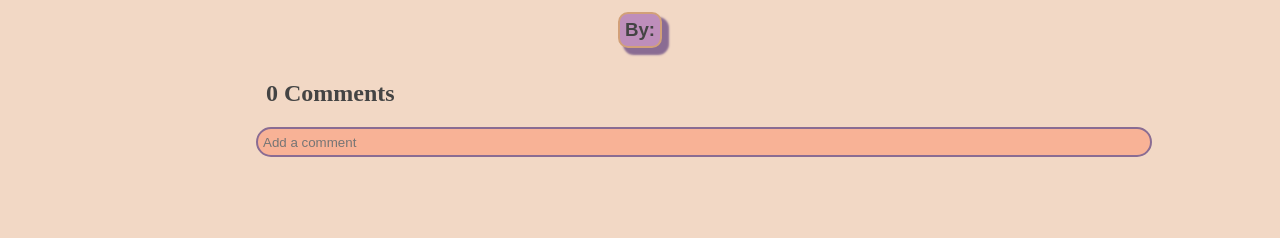
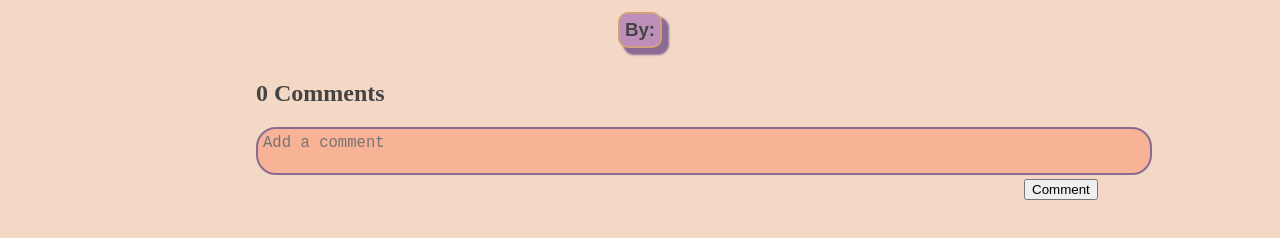
Before and after one commit to Oia20/monthly-canvas, a React (Vite) app in the folder client/monthlyCanvas/: page / in a window 1280 px wide. Shown: the part 262-500 px from the top of the page. Built offline with nearby package versions, Linux system fonts and the light colour scheme; no server answers.

Commit message:
Auto resizing added to comment box.

```diff
--- a/client/monthlyCanvas/src/comments.css
+++ b/client/monthlyCanvas/src/comments.css
@@ -16,18 +16,28 @@
         margin-left: 20%;
         padding: 10px;
         color: #444444;
+        padding-left: 0px;
 
     }
 
-    input {
+    .comment-textarea {
         margin-left: 20%;
         width: 70%;
         box-sizing: border-box;
         padding: 5px;
         background-color: #f8b296;
-        border: 2px solid #8a6c93; /* Solid border */
+        border: 2px solid #8a6c93;
         border-radius: 20px;
         color: #444444;
-        height: 30px;
+        font-size: 1.2em;
+        resize: none; /* Prevent resizing by the user */
+        overflow: hidden; /* Hide overflow */
+        max-height: 200px; /* Adjust as needed */
+        transition: max-height 0.3s ease; /* Smooth transition */
     }
+
+    button {
+        margin-left: 80%;
+    }
+
 }
--- a/client/monthlyCanvas/src/comments.jsx
+++ b/client/monthlyCanvas/src/comments.jsx
@@ -3,10 +3,42 @@ import React, { useEffect, useState } from 'react';
 
 export default function Comments() {
     const [commentsNum, setCommentsNum] = useState(0);
+    const [comment, setComment] = useState('');
+
+    const handleTextareaChange = (event) => {
+        const textareaLineHeight = 24; // Adjust as needed
+        const previousScrollHeight = event.target.scrollHeight;
+        event.target.style.maxHeight = 'none'; // Reset max-height to get accurate scrollHeight
+        event.target.style.height = 'auto';
+        event.target.style.height = (event.target.scrollHeight + textareaLineHeight) + 'px';
+        event.target.style.maxHeight = '200px'; // Adjust max-height as needed
+        setComment(event.target.value);
+    };
+
+    // Reset textarea height when focus is lost
+    const handleTextareaBlur = (event) => {
+        event.target.style.height = 'auto';
+    };
+
+    // Automatically resize textarea when component mounts
+    useEffect(() => {
+        const textarea = document.getElementById('commentInput');
+        const textareaLineHeight = 2; // Adjust as needed
+        textarea.style.height = 'auto';
+        textarea.style.height = (textarea.scrollHeight + textareaLineHeight) + 'px';
+    }, []);
     return (
         <div className='flex-row'>
             <h2>{commentsNum} Comments</h2>
-            <input placeholder='Add a comment'></input>
+            <textarea
+                id="commentInput"
+                value={comment}
+                onChange={handleTextareaChange}
+                onBlur={handleTextareaBlur}
+                placeholder='Add a comment'
+                className='comment-textarea'
+            ></textarea>
+            <button>Comment</button>
         </div>
     )
 }
```
